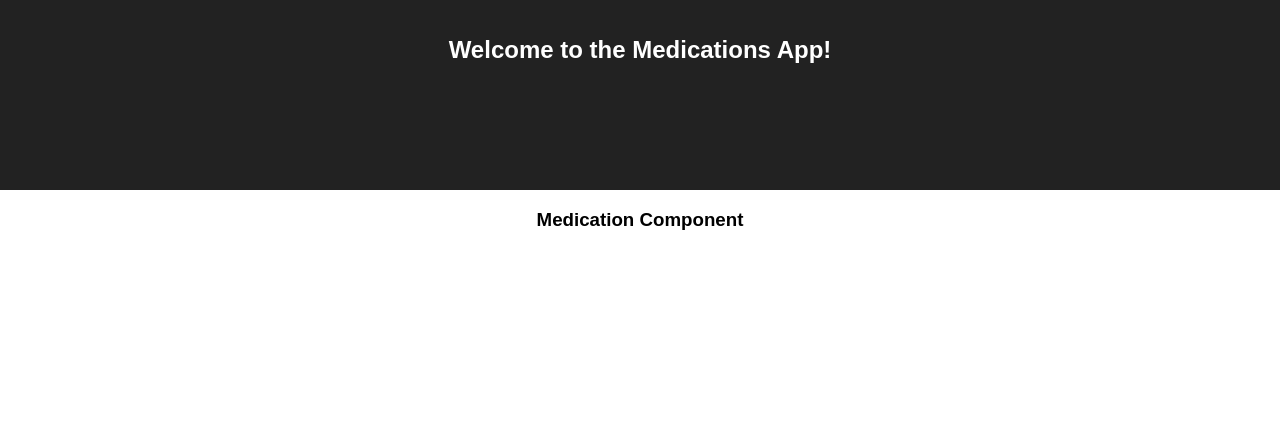
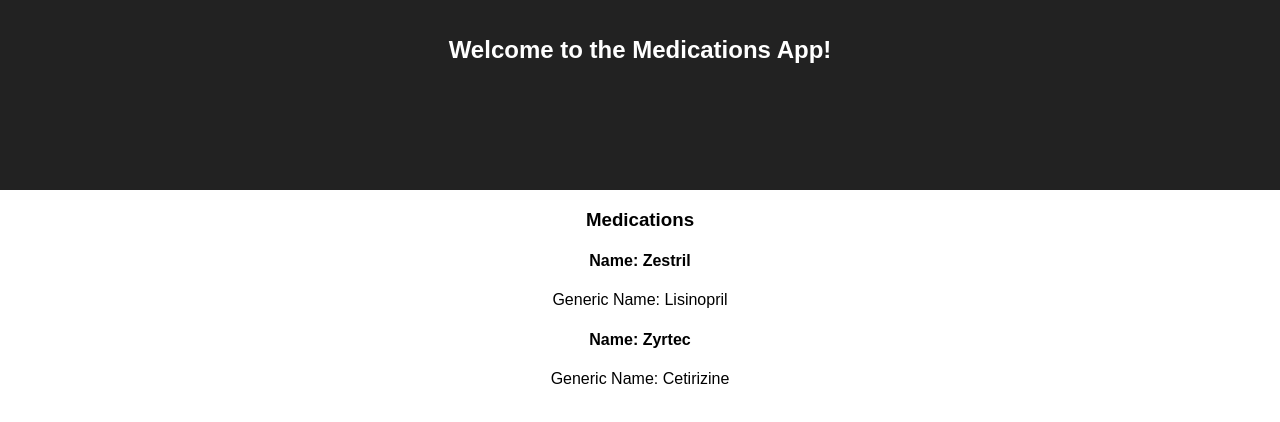
Before and after one commit to debjohnson33/medications-app-client, a React (Create React App) app: page / in a window 1280 px wide. Shown: the top 422 px of the page. Built offline with nearby package versions, Linux system fonts and the light colour scheme.

Commit message:
Added medications stub array to see medications on list/passed it as props

```diff
--- a/src/containers/App.js
+++ b/src/containers/App.js
@@ -1,6 +1,23 @@
 import React, { Component } from 'react';
 import './App.css';
 import Medications from './Medications';
+
+const medications = [
+	{
+		name: "Zestril",
+		generic_name: "Lisinopril",
+		uses: "Lisinopril is used to treat high blood pressure",
+		side_effects: "dizziness, lightheadedness, tiredness, headaches",
+		precautions: "This drug may make you dizzy. Do not drive, use machinery, or do any activity that requires alertness until you are sure you can perform such activities safely."
+	},
+	{
+		name: "Zyrtec",
+		generic_name: "Cetirizine",
+		uses: "Cetirizine is an antihistamine used to relieve allergy symptoms such as watery eyes, runny nose, itching eyes/nose, sneezing, hives, and itching",
+		side_effects: "Drowsiness, tiredness, and dry mouth may occur. Stomach pain may also occur, especially in children",
+		precautions: "This drug may make you drowsy. Alcohol or marijuana can make you more drowsy. Do not drive, use machinery, or do anything that needs alertness until you can do it safely."
+	}
+]
 
 class App extends Component {
   render() {
@@ -9,7 +26,7 @@ class App extends Component {
         <header className="App-header">
           <h1 className="App-title">Welcome to the Medications App!</h1>
         </header>
-        <Medications />
+        <Medications medications={medications} />
       </div>
     );
   }
--- a/src/containers/Medications.js
+++ b/src/containers/Medications.js
@@ -1,9 +1,15 @@
 import React from 'react';
 
-const Medications = () => (
+const Medications = (props) => (
 	<div>
-		<h3>Medication Component</h3>
+		<h3>Medications</h3>
+			{props.medications.map(medication =>
+				<div>
+					<h4>Name: {medication.name}</h4>
+					<p>Generic Name: {medication.generic_name}</p>
+				</div>
+			)}
 	</div>
-);
+)
 
 export default Medications;
```
